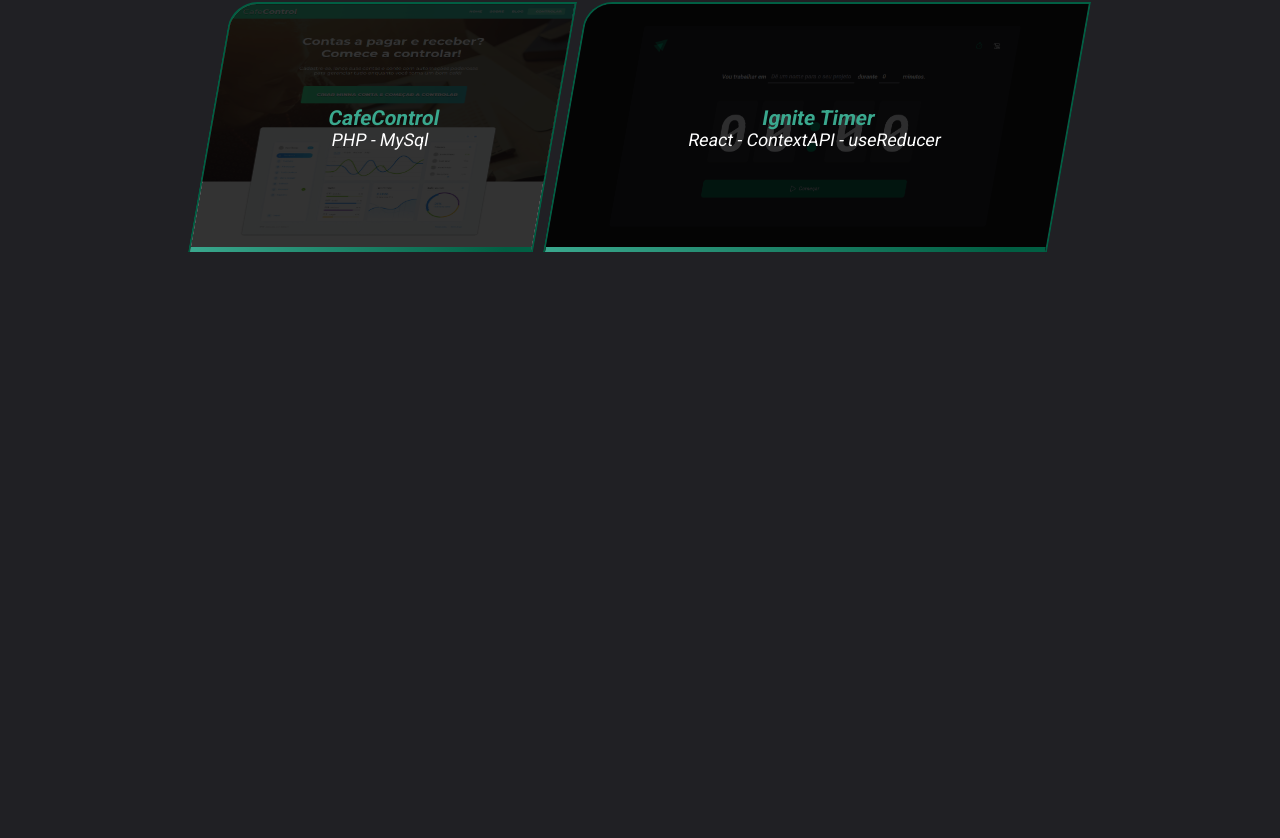
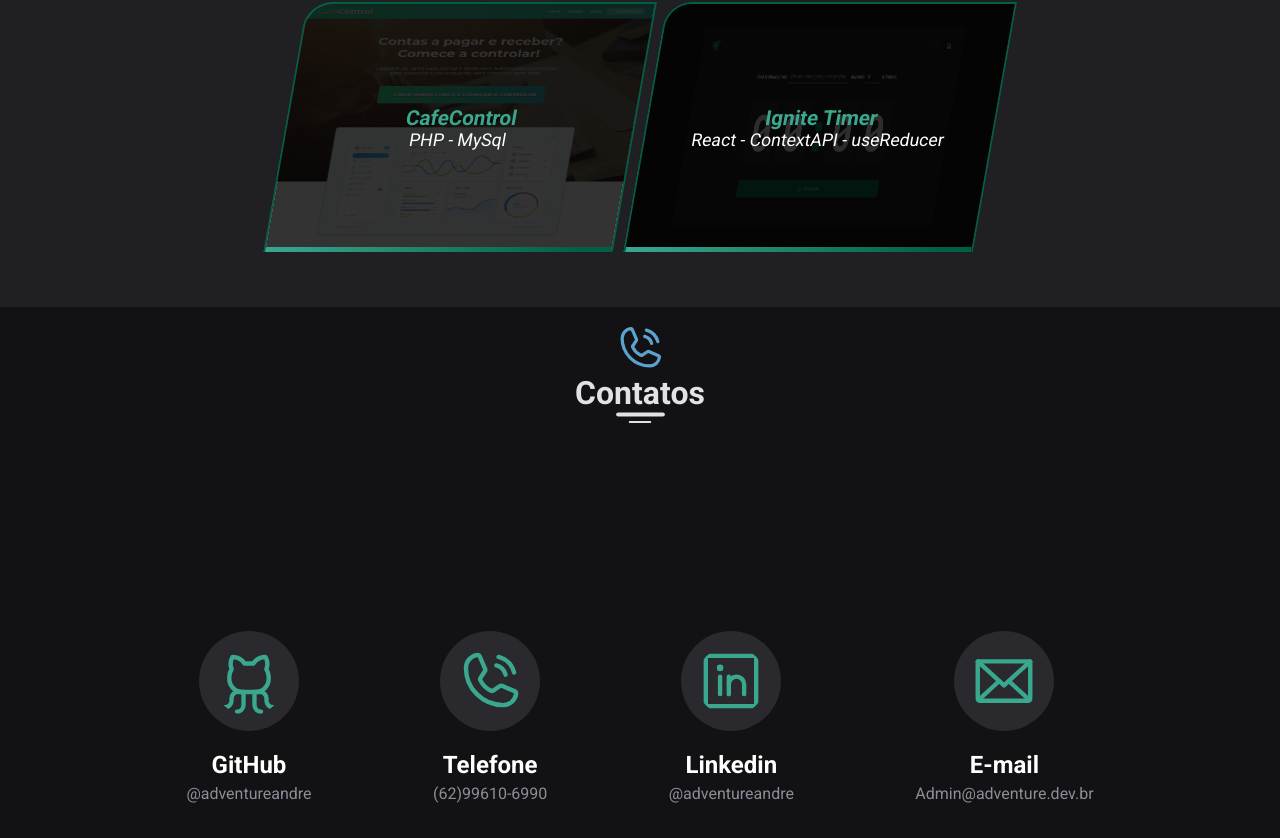
Before and after one commit to adventureandre/adventuredev-portifolio, a React (Vite) app: page / in a window 1280 px wide. Shown: the part 1959-2797 px from the top of the page. Before the commit the page ends 2266 px from the top, so only its background shows below. Built offline with nearby package versions, Linux system fonts and the light colour scheme.

Commit message:
Versao Beta ok

```diff
--- a/package.json
+++ b/package.json
@@ -11,6 +11,7 @@
   },
   "dependencies": {
     "@radix-ui/react-dialog": "^1.0.4",
+    "@radix-ui/react-dropdown-menu": "^2.0.5",
     "aos": "^2.3.4",
     "phosphor-react": "^1.4.1",
     "react": "^18.2.0",
--- a/src/components/CardList/index.tsx
+++ b/src/components/CardList/index.tsx
@@ -19,9 +19,9 @@
     return (
         <>
             {cards.map((card, index) => (
-                <Dialog.Root>
+                <Dialog.Root key={index}>
                     <Dialog.Trigger asChild>
-                        <ContentIten key={index}>
+                        <ContentIten>
                             <img src={card.img} alt={`Imagem do projeto ${card.title}`}/>
                             <ContentItenDesc>
 
--- a/src/components/CardList/styles.ts
+++ b/src/components/CardList/styles.ts
@@ -4,7 +4,8 @@
   display: flex;
   position: relative;
 
-  min-width: 30%;
+  min-width: 350px;
+  width: 30%;
   height: 250px;
   transform: skewX(-10deg);
   border-top-left-radius: 25px;
--- a/src/components/Header/index.tsx
+++ b/src/components/Header/index.tsx
@@ -1,4 +1,7 @@
-import {HeaderConteiner, HeaderMenu, HeaderTitle} from "./styles.ts";
+import {HeaderConteiner, HeaderMenu, HeaderTitle, MenuIcon} from "./styles.ts";
+import * as DropdownMenu from '@radix-ui/react-dropdown-menu';
+import {MenuMobile} from "../MenuMobile";
+
 
 export function Header() {
     return (
@@ -9,10 +12,18 @@
                     <li><a href="#bio">HOME</a></li>
                     <li><a href="#about">ABOUT</a></li>
                     <li><a href="#skills">SKILLS</a></li>
-                    <li><a href="#portifolio">PORTFOLIO</a></li>
+                    <li><a href="#portifolio">PORTFÓLIO</a></li>
                     <li><a href="#contatos">CONTATOS</a></li>
                 </ul>
             </HeaderMenu>
+
+            <DropdownMenu.Root>
+                <DropdownMenu.Trigger asChild>
+                    <MenuIcon size={60}/>
+                </DropdownMenu.Trigger>
+                <MenuMobile/>
+            </DropdownMenu.Root>
+
         </HeaderConteiner>
     )
 }
--- a/src/components/Header/styles.ts
+++ b/src/components/Header/styles.ts
@@ -1,4 +1,5 @@
 import styled from "styled-components";
+import {List} from "phosphor-react";
 
 export const HeaderConteiner = styled.header`
   display: flex;
@@ -45,7 +46,18 @@
         color: ${(props) => props.theme['green-300']};
       }
     }
+  }
 
-
+  @media (max-width: 780px) {
+    display: none;
   }
 `
+
+export const MenuIcon = styled(List)`
+  display: none;
+  margin-right: -30px;
+  @media (max-width: 780px) {
+    display: block;
+  }
+
+`
--- /dev/null
+++ b/src/components/MenuMobile/index.tsx
@@ -0,0 +1,29 @@
+import * as DropdownMenu from '@radix-ui/react-dropdown-menu';
+
+import {Content, MenuItem} from "./styles.ts";
+
+export function MenuMobile() {
+    return (
+        <DropdownMenu.Portal>
+            <Content>
+                <MenuItem className="DropdownMenuItem">
+                    <a href="#bio">HOME</a>
+                </MenuItem>
+                <MenuItem className="DropdownMenuItem">
+                    <a href="#about">ABOUT</a>
+                </MenuItem>
+                <MenuItem className="DropdownMenuItem">
+                    <a href="#skills">SKILLS</a>
+                </MenuItem>
+                <MenuItem className="DropdownMenuItem">
+                    <a href="#portifolio">PORTFÓLIO</a>
+                </MenuItem>
+                <MenuItem className="DropdownMenuItem">
+                    <a href="#contatos">CONTATOS</a>
+                </MenuItem>
+            </Content>
+        </DropdownMenu.Portal>
+
+    )
+
+}
--- /dev/null
+++ b/src/components/MenuMobile/styles.ts
@@ -0,0 +1,46 @@
+import styled from "styled-components";
+import * as DropdownMenu from "@radix-ui/react-dropdown-menu";
+
+
+export const Content = styled(DropdownMenu.Content)`
+  min-width: 100vw;
+  min-height: 75vh;
+  background-color: rgba(0, 0, 0, 0.75);
+  border-radius: 6px;
+  box-shadow: 0px 10px 38px -10px ${(props) => props.theme['green-700']}, 0px 10px 20px -15px rgba(22, 23, 24, 0.2);
+  animation-duration: 400ms;
+  animation-timing-function: cubic-bezier(0.16, 1, 0.3, 1);
+  will-change: transform, opacity;
+
+  display: flex;
+  flex-direction: column;
+  align-items: center;
+  justify-content: center;
+`
+
+export const MenuItem = styled(DropdownMenu.Item)`
+  font-size: 2rem;
+  font-weight: 700;
+  line-height: 1;
+  color: ${(props) => props.theme['green-300']};
+  border-radius: 3px;
+  user-select: none;
+  outline: none;
+  margin-bottom: 20px;
+  padding: 5px 10px;
+
+  display: flex;
+  align-items: center;
+
+  &:hover {
+    transform: scale(1.2);
+  }
+
+  a {
+    width: 100%;
+    height: 100%;
+    color: inherit;
+    font-size: inherit;
+    text-decoration: none;
+  }
+`
--- a/src/components/ProjetoModal/styles.ts
+++ b/src/components/ProjetoModal/styles.ts
@@ -30,8 +30,6 @@
 
   gap: 2.5rem;
   animation: fade 1s;
-
-
 `
 
 export const VideoConteiner = styled.div`
--- /dev/null
+++ b/src/pages/Home/Contatos/index.tsx
@@ -0,0 +1,42 @@
+import {ContatoBox, ContatosConteiner, ContatosContent, ContatosIcon} from "./styles.ts";
+import {IconMinus, SectionTitle} from "../styles.ts";
+import {Envelope, GithubLogo, LinkedinLogo, PhoneCall} from "phosphor-react";
+
+export function Contatos() {
+    return (
+        <ContatosConteiner id='contatos'>
+            <ContatosIcon size={52}/>
+            <SectionTitle>Contatos</SectionTitle>
+            <IconMinus size={65}/>
+            <IconMinus size={30}/>
+            <ContatosContent>
+                <ContatoBox href="https://github.com/adventureandre" target="_blank">
+                    <GithubLogo className='icon' size={52}/>
+                    <h3>GitHub</h3>
+                    <p>@adventureandre</p>
+                </ContatoBox>
+
+                <ContatoBox
+                    href="https://api.whatsapp.com/send?phone=5562996106990&text=Ol%C3%A1%20%20Andr%C3%A9%20estou%20entrando%20em%20contato%20atrav%C3%A9s%20do%20site%20AdventureDev"
+                    target="_blank">
+                    <PhoneCall className='icon' size={52}/>
+                    <h3>Telefone</h3>
+                    <p>(62)99610-6990</p>
+                </ContatoBox>
+
+                <ContatoBox href="https://www.linkedin.com/in/adventureandre/" target="_blank">
+                    <LinkedinLogo className='icon' size={52}/>
+                    <h3>Linkedin</h3>
+                    <p>@adventureandre</p>
+                </ContatoBox>
+
+                <ContatoBox href="mailto:admin@adventure.dev.br" target="_blank">
+                    <Envelope className='icon' size={52}/>
+                    <h3>E-mail</h3>
+                    <p>Admin@adventure.dev.br</p>
+                </ContatoBox>
+
+            </ContatosContent>
+        </ContatosConteiner>
+    )
+}
--- /dev/null
+++ b/src/pages/Home/Contatos/styles.ts
@@ -0,0 +1,66 @@
+import styled from "styled-components";
+import {PhoneCall} from "phosphor-react";
+
+export const ContatosConteiner = styled.section`
+  display: flex;
+  flex-direction: column;
+  align-items: center;
+  background: ${(props) => props.theme['gray-900']};
+
+  padding: 5px 65px;
+  width: 100%;
+  height: 100vh;
+  padding-top: 0;
+`
+
+export const ContatosIcon = styled(PhoneCall)`
+  margin-top: 15px;
+  color: ${(props) => props.theme['blue-300']};
+`
+
+export const ContatosContent = styled.div`
+  display: flex;
+  justify-content: space-evenly;
+  align-items: center;
+  flex-wrap: wrap;
+
+  width: 100%;
+  height: 70vh;
+  margin-bottom: 50px;
+`
+
+export const ContatoBox = styled.a`
+  display: flex;
+  flex-direction: column;
+  justify-content: center;
+  align-items: center;
+  cursor: pointer;
+  text-decoration: none;
+
+  .icon {
+    background: ${(props) => props.theme['gray-700']};
+    color: ${(props) => props.theme['green-300']};
+    width: 100px;
+    height: 100px;
+    padding: 15px;
+    border-radius: 50%;
+    margin-bottom: 20px;
+
+    &:hover {
+      transform: scale(1.2);
+      transition: 0.3s;
+      z-index: 1;
+      box-shadow: 0 0 50px rgb(53, 182, 148);
+    }
+  }
+
+  h3 {
+    margin-bottom: 5px;
+    font-size: 1.5rem;
+    color: #fff;
+  }
+
+  p {
+    color: ${(props) => props.theme['gray-400']};
+  }
+`
--- a/src/pages/Home/index.tsx
+++ b/src/pages/Home/index.tsx
@@ -7,6 +7,7 @@
 import {useEffect} from "react";
 import AOS from 'aos';
 import 'aos/dist/aos.css'
+import {Contatos} from "./Contatos";
 
 export function Home() {
     useEffect(() => {
@@ -23,6 +24,7 @@
             <About/>
             <Skills/>
             <Portifolio/>
+            <Contatos/>
         </>
     )
 }
```
Also changed, not shown: src/pages/Home/About/index.tsx (+23 -17 lines), 1 other file (tests, documents, lock files or other folders).
